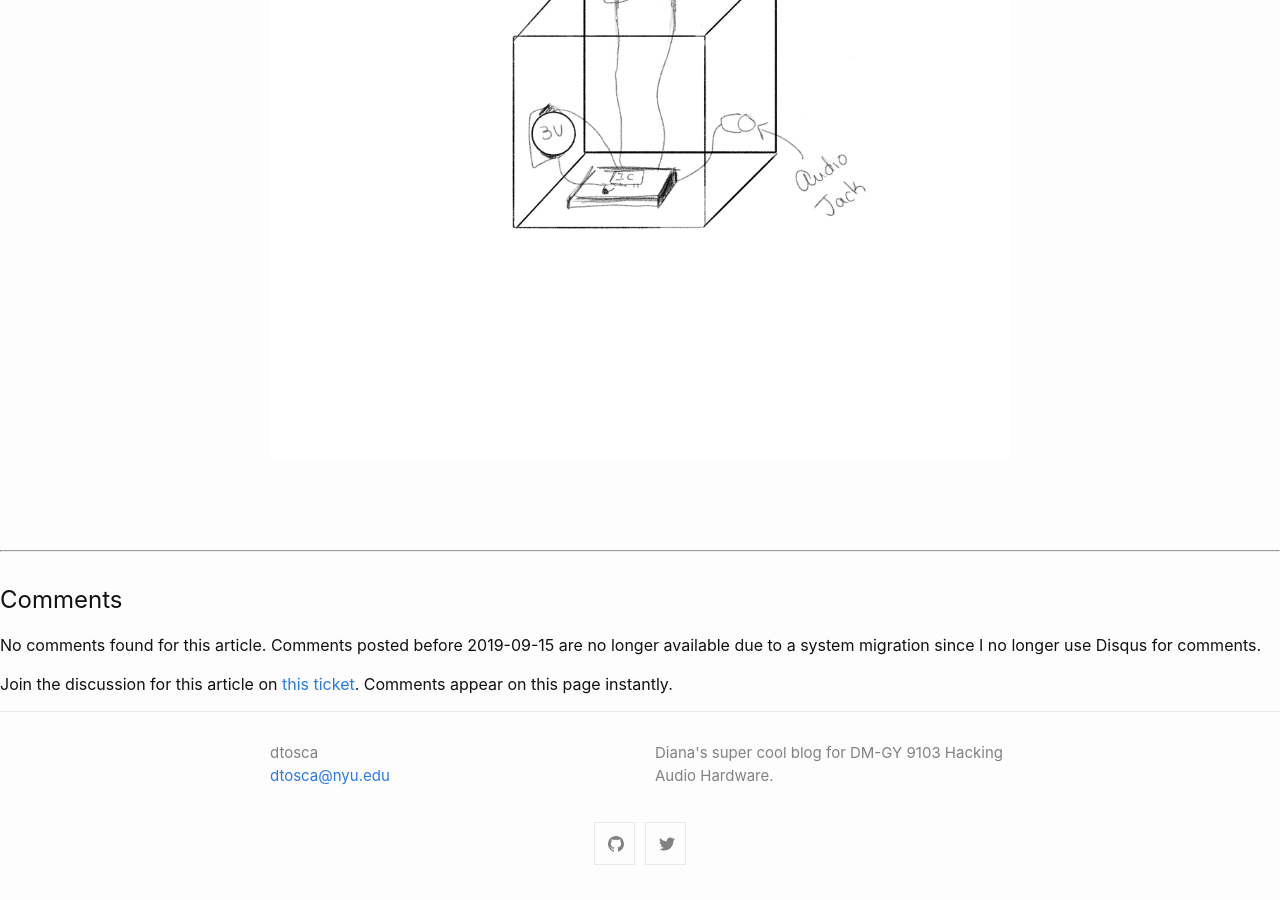
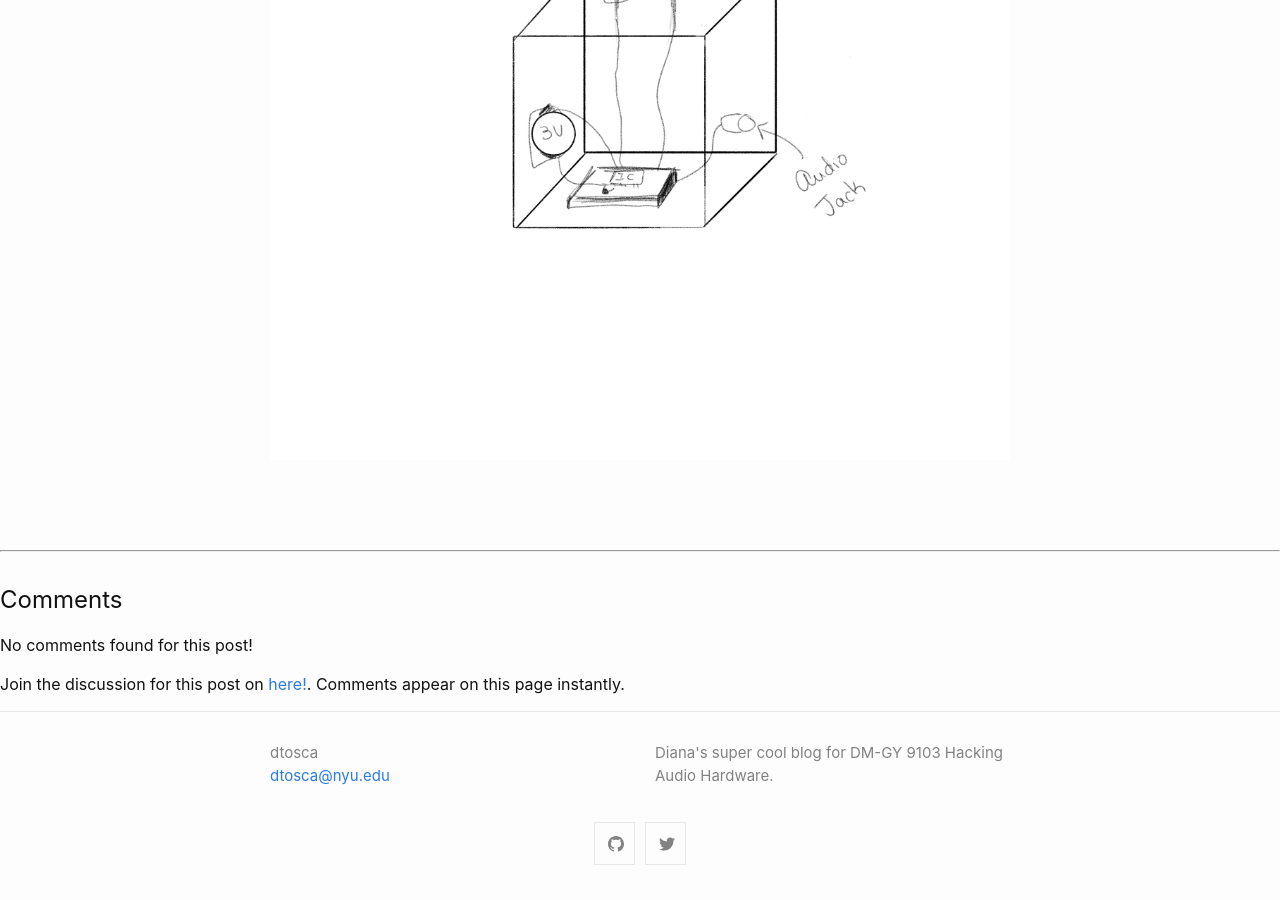
Before and after one commit to dtosca/audiohardware, a Jekyll site: the page built from _posts/2021-11-1-midterm-part-one.html, in a window 1280 px wide and 900 px high, scrolled down 3466 px. Built offline with Jekyll 4.4.1, drawn with Linux system fonts in a browser that asks for light colours.

Commit message:
lets try these comments

```diff
--- a/_includes/comments.html
+++ b/_includes/comments.html
@@ -58,6 +58,6 @@ request.send();
 <div class="github-comments">
 	<h2>Comments</h2>
 	<ul id="gh-comments-list"></ul>
-	<p id="no-comments-found">No comments found for this article. Comments posted before 2019-09-15 are no longer available due to a system migration since I no longer use Disqus for comments.</p>
-	<p id="leave-a-comment">Join the discussion for this article on <a href="https://github.com/aristath/aristath.github.com/issues/5">this ticket</a>. Comments appear on this page instantly.</p>
+	<p id="no-comments-found">No comments found for this post!</p>
+	<p id="leave-a-comment">Join the discussion for this post on <a href="https://github.com/dtosca/audiohardware/issues">here!</a>. Comments appear on this page instantly.</p>
 </div>
```
